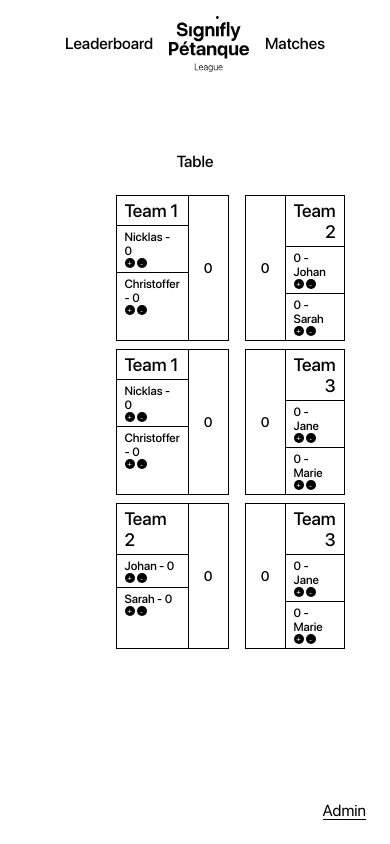
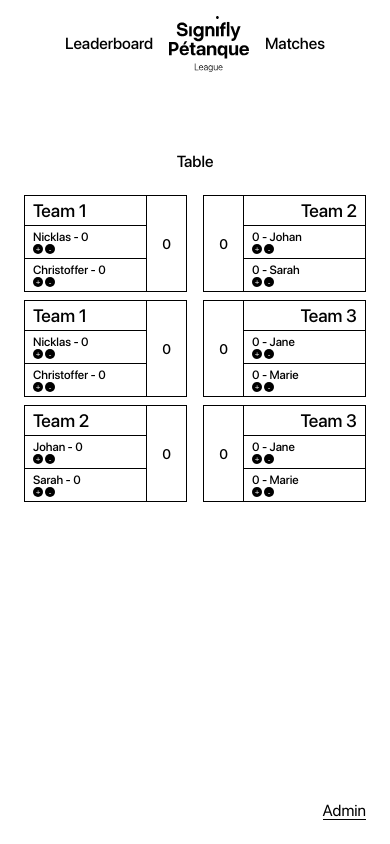
Before and after one commit to ferrarisMat/s-petanque-lb, a React (Vite) app: page /admin in a window 390 px wide. Built offline with nearby package versions, Linux system fonts and the light colour scheme; a web font is replaced by a local one.

Commit message:
feat: add responsive grid styles to GlobalStyles for improved layout on smaller screens

```diff
--- a/src/styles/GlobalStyles.ts
+++ b/src/styles/GlobalStyles.ts
@@ -71,5 +71,11 @@ export const GlobalStyle = createGlobalStyle`
 		display: flex;
 		flex-direction: column;
 		gap: 8px;
+    @media screen and (max-width: 1200px) {
+      grid-column: 2 / 12;
+    }
+    @media screen and (max-width: 900px) {
+      grid-column: 1 / 13;
+    }
 	}
 `;
```
